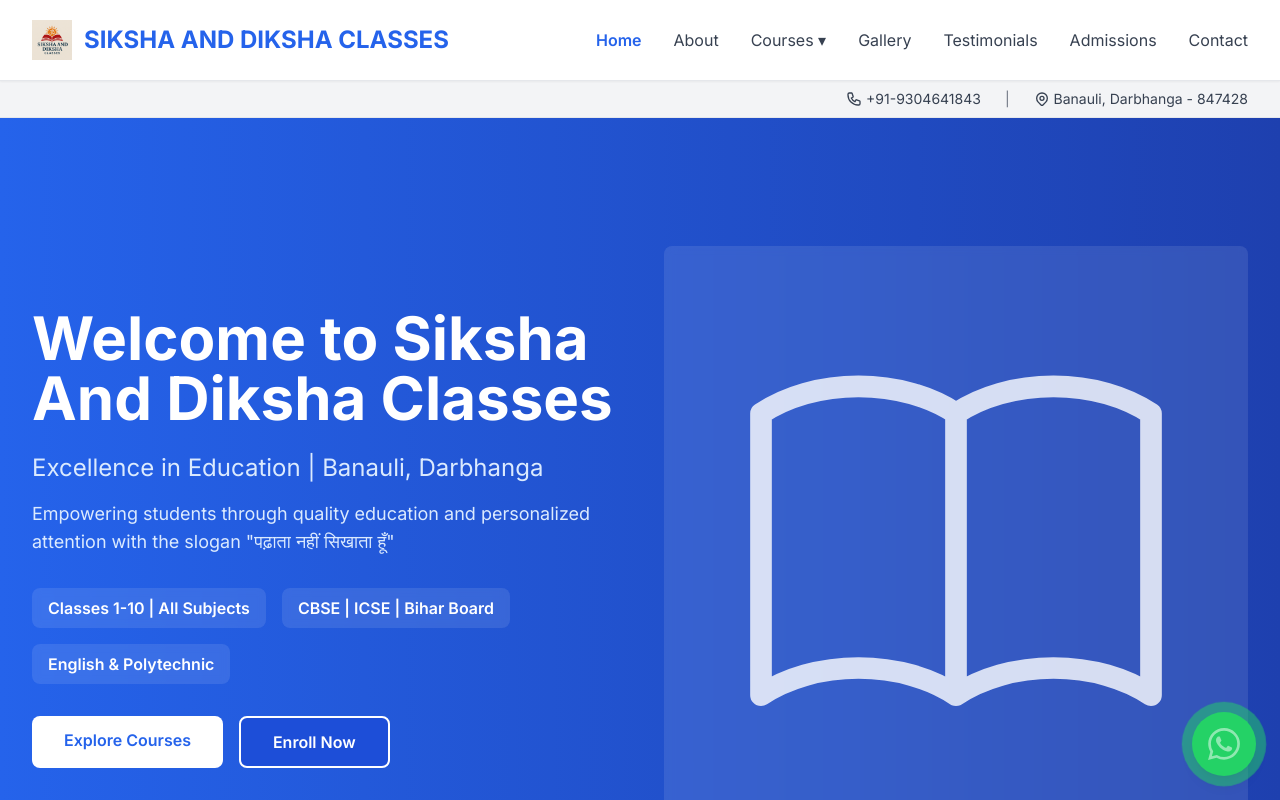
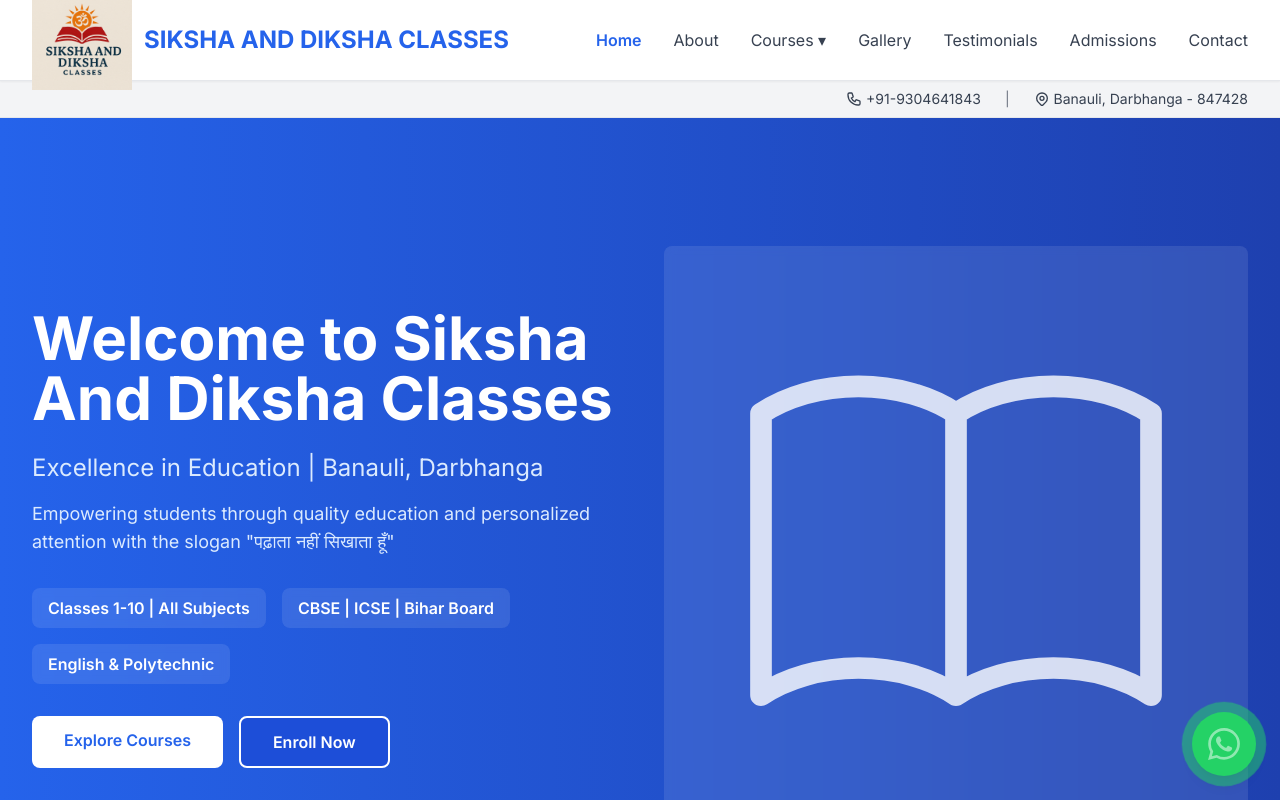
Before and after one commit to replicaboy/Siksha_and_diskha, a Next.js app: page / in a window 1280 px wide. Shown: the top 800 px of the page. Built offline with nearby package versions, Linux system fonts and the light colour scheme.

Commit message:
Update Header.tsx

```diff
--- a/src/components/Header.tsx
+++ b/src/components/Header.tsx
@@ -35,8 +35,8 @@ export default function Header() {
             <Image
               src="/logo.png" // अगर आपकी फाइल का नाम अलग है, तो यहाँ बदलें
               alt="Siksha And Diksha Classes Logo"
-              width={40} // आप इसे अपनी पसंद के अनुसार बदल सकते हैं
-              height={40} // आप इसे अपनी पसंद के अनुसार बदल सकते हैं
+              width={100} // आप इसे अपनी पसंद के अनुसार बदल सकते हैं
+              height={100} // आप इसे अपनी पसंद के अनुसार बदल सकते हैं
             />
             <span className="text-xl md:text-2xl font-bold">
               SIKSHA AND DIKSHA CLASSES
```
